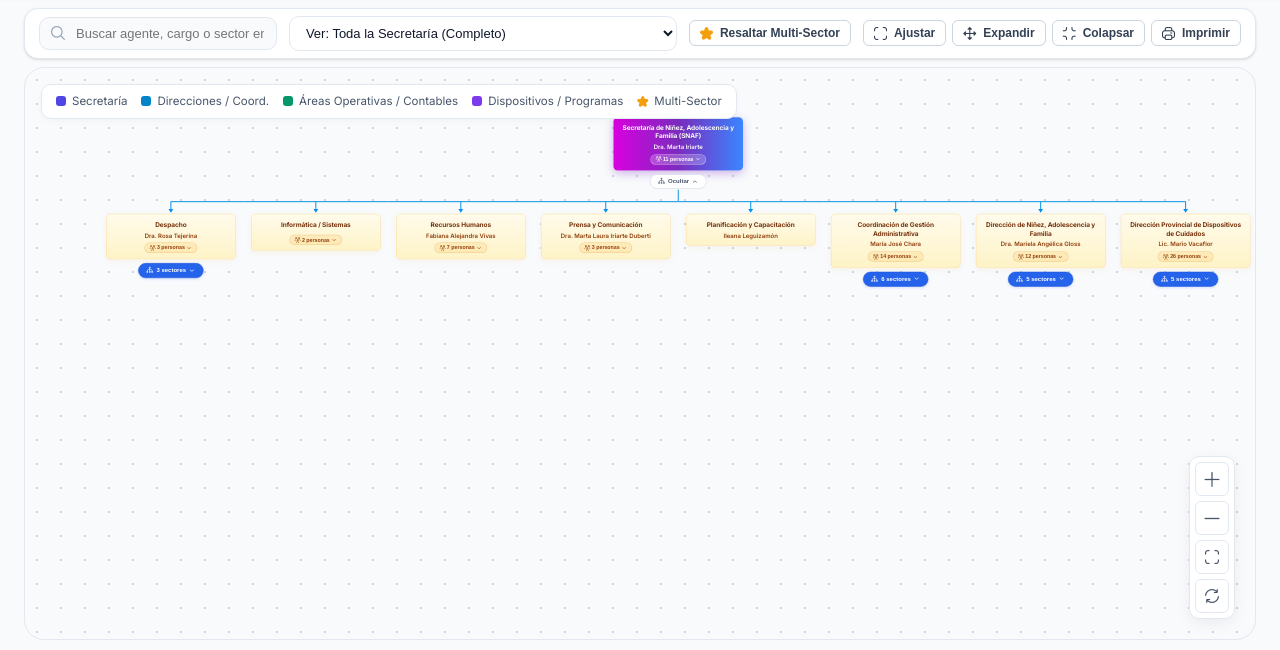
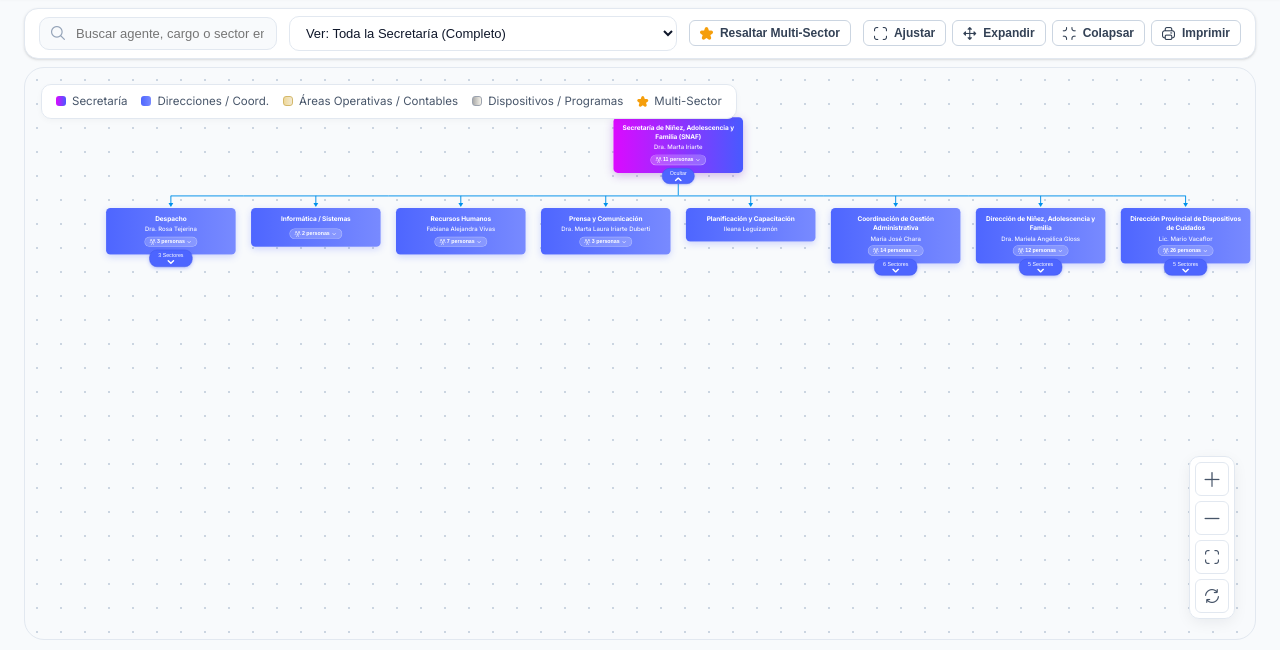
Before and after one commit to orquera10/organigrama-snaf-jujuy, a Django app: page /gestion/ in a window 1280 px wide. Shown: the part 150-800 px from the top of the page. Run offline with Django 5.2, Linux system fonts and the light colour scheme; the visitor is signed in with stand-in values (Sample User, id 1); data comes from the database, SQL or seed files in the repository; some libraries are stand-ins or nearby versions.

Commit message:
Apply exact level gradients, font colors, and overlapping subsector expand button from mockup

```diff
--- a/organigrama/static/organigrama/css/styles.css
+++ b/organigrama/static/organigrama/css/styles.css
@@ -923,13 +923,13 @@ body {
   display: block;
 }
 
-/* Dedicated Toggle Button Container (directly below the card) */
+/* Dedicated Toggle Button Container (overlapping bottom center of the card) */
 .toggle-btn-container {
   display: flex;
   justify-content: center;
   align-items: center;
-  margin-top: 8px;
-  margin-bottom: 2px;
+  margin-top: -10px;
+  margin-bottom: 0;
   z-index: 10;
   position: relative;
 }
@@ -941,7 +941,7 @@ body {
   width: 270px;
   min-width: 260px;
   border-radius: 9px;
-  padding: 12px 14px;
+  padding: 13px 14px 16px 14px;
   text-align: center;
   position: relative;
   box-sizing: border-box;
@@ -969,21 +969,22 @@ body {
   100% { transform: scale(1); }
 }
 
-/* Nivel 0: Secretaría (Vibrant Magenta -> Purple -> Blue Gradient) */
+/* Nivel 0: Secretaría (#db0aff -> #485aff) */
 .sector-card.level-0 {
-  background: linear-gradient(90deg, #d900df 0%, #7b2cbf 50%, #3a86ff 100%) !important;
+  background: linear-gradient(90deg, #db0aff 0%, #485aff 100%) !important;
   border: none !important;
-  box-shadow: 0 6px 20px rgba(123, 44, 191, 0.35) !important;
+  box-shadow: 0 6px 20px rgba(123, 44, 191, 0.32) !important;
   color: #ffffff !important;
 }
 
 .sector-card.level-0 .sector-title {
   color: #ffffff !important;
-  text-shadow: 0 1px 2px rgba(0, 0, 0, 0.15);
+  font-weight: 700;
 }
 
 .sector-card.level-0 .sector-person-name {
-  color: rgba(255, 255, 255, 0.95) !important;
+  color: rgba(255, 255, 255, 0.92) !important;
+  font-weight: 500;
 }
 
 .sector-card.level-0 .btn-toggle-staff {
@@ -1005,109 +1006,105 @@ body {
   color: rgba(255, 255, 255, 0.85);
 }
 
-/* Nivel 1: Direcciones y Programas (Fondo cálido ámbar/dorado SIN BORDE AZUL) */
+/* Nivel 1: Coordinaciones y Direcciones (#4e66ff -> #788aff) */
 .sector-card.level-1 {
-  border: 1px solid rgba(245, 158, 11, 0.3) !important;
-  background: linear-gradient(180deg, #fffbeb 0%, #fef3c7 100%) !important;
-  box-shadow: 0 4px 14px rgba(245, 158, 11, 0.08) !important;
-  color: #78350f !important;
+  border: none !important;
+  background: linear-gradient(90deg, #4e66ff 0%, #788aff 100%) !important;
+  box-shadow: 0 5px 16px rgba(78, 102, 255, 0.24) !important;
+  color: #ffffff !important;
 }
 
 .sector-card.level-1 .sector-title {
-  color: #78350f !important;
+  color: #ffffff !important;
   font-weight: 700;
 }
 
 .sector-card.level-1 .sector-person-name {
-  color: #92400e !important;
+  color: rgba(255, 255, 255, 0.92) !important;
+  font-weight: 500;
+}
+
+.sector-card.level-1 .btn-toggle-staff {
+  background: rgba(255, 255, 255, 0.2);
+  border: 1px solid rgba(255, 255, 255, 0.42);
+  color: #ffffff;
+}
+.sector-card.level-1 .btn-toggle-staff:hover {
+  background: rgba(255, 255, 255, 0.32);
+}
+
+.sector-card.level-1 .staff-expanded-item {
+  border-bottom: 1px solid rgba(255, 255, 255, 0.2);
+}
+.sector-card.level-1 .staff-expanded-name {
+  color: #ffffff;
   font-weight: 600;
 }
-
-.sector-card.level-1 .btn-toggle-staff {
-  background: rgba(245, 158, 11, 0.12);
-  border: 1px solid rgba(217, 119, 6, 0.3);
-  color: #92400e;
-}
-.sector-card.level-1 .btn-toggle-staff:hover {
-  background: rgba(245, 158, 11, 0.22);
-}
-
-.sector-card.level-1 .staff-expanded-item {
-  border-bottom: 1px solid rgba(245, 158, 11, 0.18);
-}
-.sector-card.level-1 .staff-expanded-name {
-  color: #78350f;
+.sector-card.level-1 .staff-expanded-role {
+  color: rgba(255, 255, 255, 0.85);
+}
+
+/* Nivel 2: Sub-áreas y Departamentos (#efd899 -> #f2e9d1 con fuente azul marino #273276) */
+.sector-card.level-2 {
+  border: none !important;
+  background: linear-gradient(90deg, #efd899 0%, #f2e9d1 100%) !important;
+  box-shadow: 0 4px 14px rgba(180, 145, 60, 0.15) !important;
+  color: #273276 !important;
+}
+
+.sector-card.level-2 .sector-title {
+  color: #273276 !important;
+  font-weight: 700;
+}
+
+.sector-card.level-2 .sector-person-name {
+  color: #323c79 !important;
+  font-weight: 500;
+}
+
+.sector-card.level-2 .btn-toggle-staff {
+  background: rgba(39, 50, 118, 0.1);
+  border: 1px solid rgba(39, 50, 118, 0.26);
+  color: #273276;
+}
+.sector-card.level-2 .btn-toggle-staff:hover {
+  background: rgba(39, 50, 118, 0.18);
+}
+
+.sector-card.level-2 .staff-expanded-item {
+  border-bottom: 1px solid rgba(39, 50, 118, 0.15);
+}
+.sector-card.level-2 .staff-expanded-name {
+  color: #273276;
   font-weight: 600;
 }
-.sector-card.level-1 .staff-expanded-role {
-  color: #92400e;
-}
-
-/* Nivel 2: Coordinaciones y Departamentos (Fondo pastel menta suave SIN BORDE AZUL) */
-.sector-card.level-2 {
-  border: 1px solid rgba(16, 185, 129, 0.3) !important;
-  background: linear-gradient(180deg, #f0fdf4 0%, #d1fae5 100%) !important;
-  box-shadow: 0 4px 14px rgba(16, 185, 129, 0.08) !important;
-  color: #064e3b !important;
-}
-
-.sector-card.level-2 .sector-title {
-  color: #064e3b !important;
-  font-weight: 700;
-}
-
-.sector-card.level-2 .sector-person-name {
-  color: #065f46 !important;
-  font-weight: 600;
-}
-
-.sector-card.level-2 .btn-toggle-staff {
-  background: rgba(16, 185, 129, 0.1);
-  border: 1px solid rgba(5, 150, 105, 0.28);
-  color: #047857;
-}
-.sector-card.level-2 .btn-toggle-staff:hover {
-  background: rgba(16, 185, 129, 0.2);
-}
-
-.sector-card.level-2 .staff-expanded-item {
-  border-bottom: 1px solid rgba(16, 185, 129, 0.15);
-}
-.sector-card.level-2 .staff-expanded-name {
-  color: #064e3b;
-  font-weight: 600;
-}
 .sector-card.level-2 .staff-expanded-role {
-  color: #047857;
-}
-
-/* Nivel 3 y superiores: TODO EN GRIS PLATEADO METÁLICO (Exacto a la imagen Medidas Privativas de Libertad)
-   - Sin bordes (border: none !important;)
-   - Degradé horizontal plateado metálico (linear-gradient(90deg, #8e949e 0%, #c4c8ce 50%, #f6f5f1 100%))
-   - Tipografía nítida oscura (color: #0f172a)
-*/
+  color: #323c79;
+}
+
+/* Nivel 3 y superiores: Degradé gris plateado cálido (#aaaaa9 -> #f5f2ea) con fuente negra */
 .sector-card.level-3,
 .sector-card.level-4,
 .sector-card.level-5 {
-  background: linear-gradient(90deg, #8e949e 0%, #c4c8ce 50%, #f6f5f1 100%) !important;
+  background: linear-gradient(90deg, #aaaaa9 0%, #f5f2ea 100%) !important;
   border: none !important;
-  box-shadow: 0 4px 14px rgba(0, 0, 0, 0.08) !important;
-  color: #0f172a !important;
+  box-shadow: 0 4px 14px rgba(0, 0, 0, 0.1) !important;
+  color: #000000 !important;
 }
 
 .sector-card.level-3 .sector-title,
 .sector-card.level-4 .sector-title,
 .sector-card.level-5 .sector-title {
-  color: #0f172a !important;
-  font-weight: 700;
-  text-shadow: 0 1px 0 rgba(255, 255, 255, 0.3);
+  color: #000000 !important;
+  font-weight: 700;
+  text-shadow: none;
 }
 
 .sector-card.level-3 .sector-person-name,
 .sector-card.level-4 .sector-person-name,
 .sector-card.level-5 .sector-person-name {
-  color: #1e293b !important;
-  font-weight: 600;
+  color: #111827 !important;
+  font-weight: 500;
 }
 
 .sector-card.level-3 .btn-toggle-staff,
@@ -1260,53 +1257,54 @@ body {
   margin-top: 1px;
 }
 
-/* Card Collapse Toggle Button (Subárbol jerárquico) */
+/* Card Collapse Toggle Button (Subárbol jerárquico - exacto al diseño) */
 .card-collapse-toggle {
   display: inline-flex;
+  flex-direction: column;
   align-items: center;
   justify-content: center;
-  gap: 7px;
-  padding: 6px 16px;
-  border-radius: 999px;
-  font-size: 12.5px;
-  font-weight: 600;
-  line-height: 1.35;
+  gap: 2px;
+  padding: 5px 18px 5px 18px;
+  min-width: 82px;
+  border-radius: 16px;
+  font-size: 11px;
+  font-weight: 500;
+  line-height: 1.15;
   cursor: pointer;
   white-space: nowrap;
   text-align: center;
   transition: all 0.15s ease;
 }
 
-.card-collapse-toggle .ph,
-.card-collapse-toggle .fi {
-  font-size: 13.5px;
-  line-height: 1;
+.card-collapse-toggle .collapse-chevron-svg {
+  display: block;
   flex-shrink: 0;
 }
 
 .card-collapse-toggle.is-collapsed {
-  background: #2563eb;
-  border: 1px solid #1d4ed8;
+  background: #4d65ff;
+  border: 1px solid #3f57eb;
   color: #ffffff;
-  box-shadow: 0 2px 6px rgba(37, 99, 235, 0.2);
+  box-shadow: 0 3px 8px rgba(77, 101, 255, 0.35);
 }
 
 .card-collapse-toggle.is-collapsed:hover {
-  background: #1d4ed8;
+  background: #3d55eb;
   transform: translateY(-1px);
+  box-shadow: 0 5px 12px rgba(77, 101, 255, 0.45);
 }
 
 .card-collapse-toggle.is-expanded {
-  background: #ffffff;
-  border: 1px solid var(--slate-300);
-  color: var(--slate-600);
-  box-shadow: 0 1px 2px rgba(0, 0, 0, 0.03);
+  background: #4d65ff;
+  border: 1px solid #3f57eb;
+  color: #ffffff;
+  box-shadow: 0 2px 6px rgba(77, 101, 255, 0.28);
+  padding: 4px 14px;
+  min-width: 68px;
 }
 
 .card-collapse-toggle.is-expanded:hover {
-  background: #fef2f2;
-  border-color: #fca5a5;
-  color: #b91c1c;
+  background: #3d55eb;
   transform: translateY(-1px);
 }
 
--- a/organigrama/static/organigrama/js/app.js
+++ b/organigrama/static/organigrama/js/app.js
@@ -1073,21 +1073,23 @@
       }).filter(Boolean).join(' / ');
 
       const label = children.length === 1
-        ? '1 sector'
-        : `${children.length} sectores`;
+        ? '1 Sector'
+        : `${children.length} Sectores`;
 
       if (isCollapsed) {
         toggleBtn.innerHTML = `
-          <i class="fi fi-rr-sitemap" style="font-size: 13.5px;"></i>
           <span>${label}</span>
-          <i class="fi fi-rr-angle-small-down" style="font-size: 14px; margin-left: -2px;"></i>
+          <svg class="collapse-chevron-svg" width="16" height="9" viewBox="0 0 16 9" fill="none" xmlns="http://www.w3.org/2000/svg">
+            <path d="M2.5 2L8 7.5L13.5 2" stroke="#ffffff" stroke-width="3" stroke-linecap="round" stroke-linejoin="round"/>
+          </svg>
         `;
         toggleBtn.title = childNames ? `Desplegar ${label}: ${childNames}` : `Desplegar ${label}`;
       } else {
         toggleBtn.innerHTML = `
-          <i class="fi fi-rr-sitemap" style="font-size: 13.5px;"></i>
           <span>Ocultar</span>
-          <i class="fi fi-rr-angle-small-up" style="font-size: 14px; margin-left: -2px;"></i>
+          <svg class="collapse-chevron-svg" width="16" height="9" viewBox="0 0 16 9" fill="none" xmlns="http://www.w3.org/2000/svg">
+            <path d="M2.5 7L8 1.5L13.5 7" stroke="#ffffff" stroke-width="3" stroke-linecap="round" stroke-linejoin="round"/>
+          </svg>
         `;
         toggleBtn.title = `Ocultar ${label}`;
       }
--- a/organigrama/templates/organigrama/index.html
+++ b/organigrama/templates/organigrama/index.html
@@ -238,10 +238,10 @@
 
           <!-- Leyenda flotante -->
           <div class="canvas-legend">
-            <div class="legend-item"><div class="legend-color" style="background: #4f46e5;"></div> Secretaría</div>
-            <div class="legend-item"><div class="legend-color" style="background: #0284c7;"></div> Direcciones / Coord.</div>
-            <div class="legend-item"><div class="legend-color" style="background: #059669;"></div> Áreas Operativas / Contables</div>
-            <div class="legend-item"><div class="legend-color" style="background: #7c3aed;"></div> Dispositivos / Programas</div>
+            <div class="legend-item"><div class="legend-color" style="background: linear-gradient(90deg, #db0aff, #485aff);"></div> Secretaría</div>
+            <div class="legend-item"><div class="legend-color" style="background: linear-gradient(90deg, #4e66ff, #788aff);"></div> Direcciones / Coord.</div>
+            <div class="legend-item"><div class="legend-color" style="background: linear-gradient(90deg, #efd899, #f2e9d1); border: 1px solid #d4b86a;"></div> Áreas Operativas / Contables</div>
+            <div class="legend-item"><div class="legend-color" style="background: linear-gradient(90deg, #aaaaa9, #f5f2ea); border: 1px solid #9ca3af;"></div> Dispositivos / Programas</div>
             <div class="legend-item"><i class="fi fi-sr-star" style="color: #f59e0b; font-size: 11px;"></i> Multi-Sector</div>
           </div>
 
```
Also changed, not shown: app.js (+8 -6 lines), organigrama/static/organigrama/js/visor.js (+8 -6 lines), organigrama/templates/organigrama/organigrama.html (+4 -4 lines), styles.css (+105 -107 lines), visor.js (+8 -6 lines).
